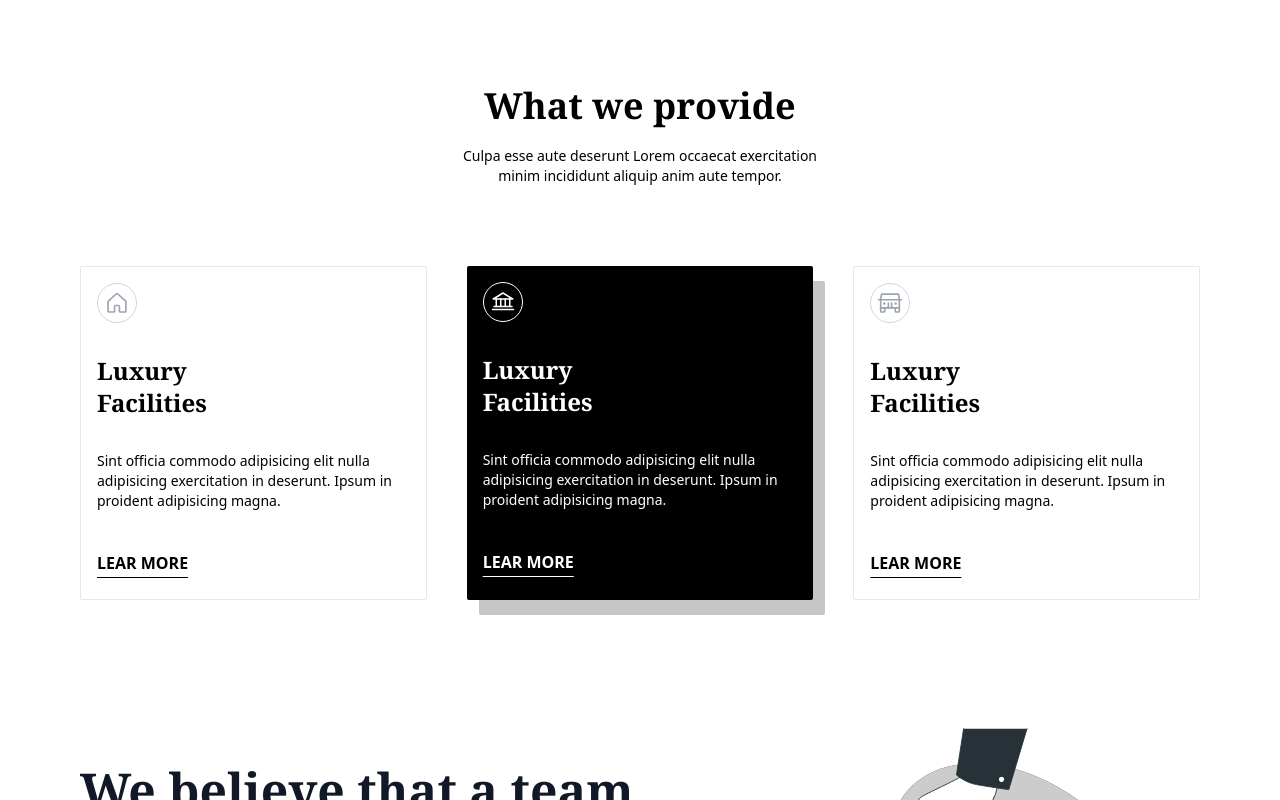
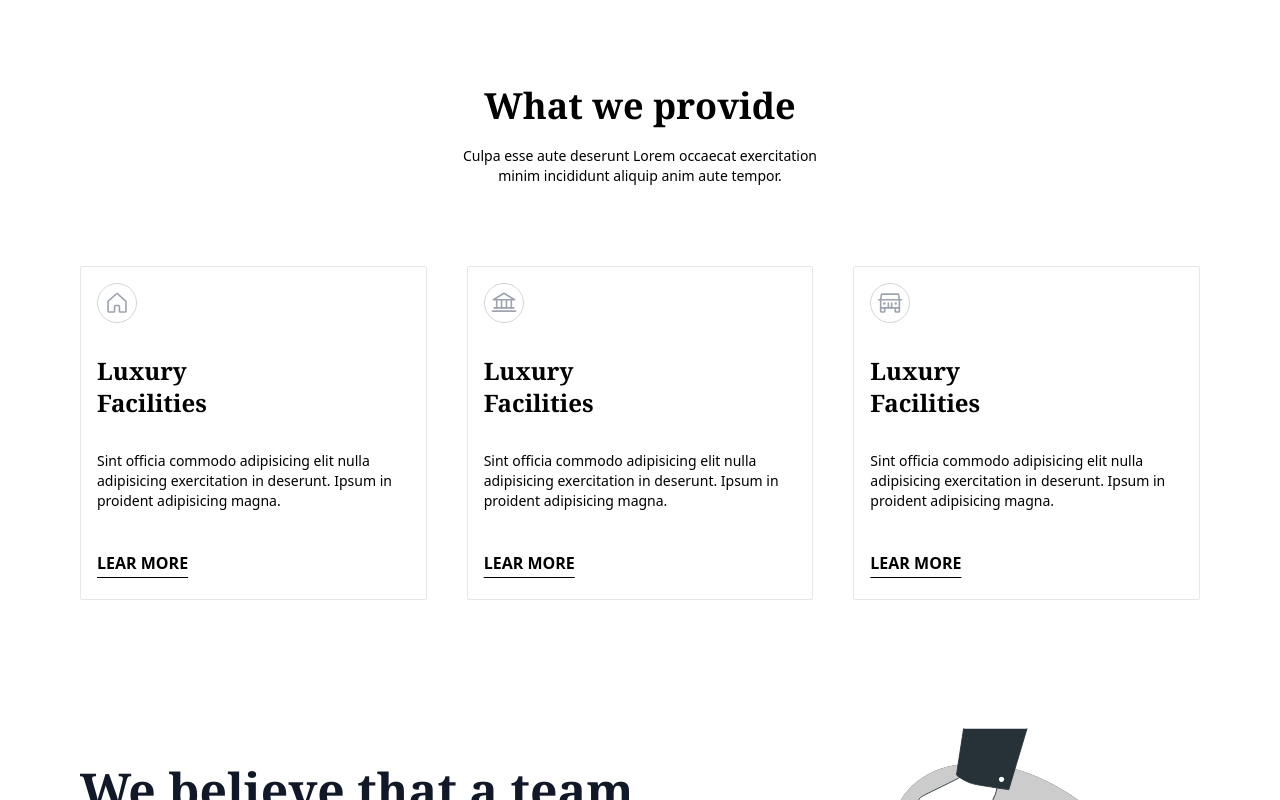
Before and after one commit to ngrpedro/sketchluxury, a React (Vite) app: page / in a window 1280 px wide. Shown: the part 600-1400 px from the top of the page. Built offline with nearby package versions, Linux system fonts and the light colour scheme.

Commit message:
cards services

```diff
--- /dev/null
+++ b/src/components/ServiceCards.jsx
@@ -0,0 +1,48 @@
+import React from 'react'
+import { Bank, House, Jeep } from 'phosphor-react'
+
+const ServiceCards = () => {
+
+    return (
+        <>
+            <div className='border border-gray-200 rounded-sm p-4 space-y-8 group hover:bg-black transition-all delay-100 hover:shaddow-card'>
+                <div className='border border-gray-300 rounded-full w-10 h-10
+                    flex items-center justify-center'>
+                    <House size={26} className="!text-gray-400" />
+                </div>
+                <h1 className='text-2xl w-40 font-bold font-noto group-hover:text-white'>Luxury Facilities</h1>
+                <p className='text-sm group-hover:text-white'>
+                    Sint officia commodo adipisicing elit nulla adipisicing exercitation
+                    in deserunt. Ipsum in proident adipisicing magna.
+                </p>
+                <a href="#" className='uppercase font-bold underline underline-offset-8 py-2 block group-hover:text-white'>lear more</a>
+            </div>
+            <div className='border border-gray-200 rounded-sm p-4 space-y-8 group hover:bg-black transition-all delay-100 hover:shaddow-card'>
+                <div className='border border-gray-300 rounded-full w-10 h-10
+                    flex items-center justify-center'>
+                    <Bank size={26} className="!text-gray-400" />
+                </div>
+                <h1 className='text-2xl w-40 font-bold font-noto group-hover:text-white'>Luxury Facilities</h1>
+                <p className='text-sm group-hover:text-white'>
+                    Sint officia commodo adipisicing elit nulla adipisicing exercitation
+                    in deserunt. Ipsum in proident adipisicing magna.
+                </p>
+                <a href="#" className='uppercase font-bold underline underline-offset-8 py-2 block group-hover:text-white'>lear more</a>
+            </div>
+            <div className='border border-gray-200 rounded-sm p-4 space-y-8 group hover:bg-black transition-all delay-100 hover:shaddow-card'>
+                <div className='border border-gray-300 rounded-full w-10 h-10
+                    flex items-center justify-center'>
+                    <Jeep size={26} className="!text-gray-400" />
+                </div>
+                <h1 className='text-2xl w-40 font-bold font-noto group-hover:text-white'>Luxury Facilities</h1>
+                <p className='text-sm group-hover:text-white'>
+                    Sint officia commodo adipisicing elit nulla adipisicing exercitation
+                    in deserunt. Ipsum in proident adipisicing magna.
+                </p>
+                <a href="#" className='uppercase font-bold underline underline-offset-8 py-2 block group-hover:text-white'>lear more</a>
+            </div>
+        </>
+    )
+}
+
+export default ServiceCards
--- a/src/index.css
+++ b/src/index.css
@@ -9,3 +9,8 @@
 .shaddowbutton {
   box-shadow: 5px 5px #c7c6c6;
 }
+
+
+.hover\:shaddow-card:hover {
+  box-shadow: 12px 15px #c7c6c6;
+}
--- a/src/sections/Services.jsx
+++ b/src/sections/Services.jsx
@@ -1,5 +1,6 @@
 import { Bank, House, Jeep } from 'phosphor-react'
 import React from 'react'
+import ServiceCards from '../components/ServiceCards'
 
 const Services = () => {
     return (
@@ -12,44 +13,7 @@ const Services = () => {
             </div>
 
             <div className='grid grid-cols-1 md:grid-cols-3 gap-10 pt-20'>
-                <div className='border border-gray-200 rounded-sm p-4 space-y-8'>
-                    <div className='border border-gray-300 rounded-full w-10 h-10
-                    flex items-center justify-center'>
-                        <House size={26} className="!text-gray-400" />
-                    </div>
-                    <h1 className='text-2xl w-40 font-bold font-noto'>Luxury Facilities</h1>
-                    <p className='text-sm'>
-                        Sint officia commodo adipisicing elit nulla adipisicing exercitation
-                        in deserunt. Ipsum in proident adipisicing magna.
-                    </p>
-                    <a href="#" className='uppercase font-bold underline underline-offset-8 py-2 block'>lear more</a>
-                </div>
-
-                <div className='rounded-sm p-4 space-y-8 bg-black text-white' style={{ boxShadow: "12px 15px #c7c6c6" }}>
-                    <div className='border border-white rounded-full w-10 h-10
-                    flex items-center justify-center'>
-                        <Bank size={24} className="!text-white" />
-                    </div>
-                    <h1 className='text-2xl w-40 font-bold font-noto'>Luxury Facilities</h1>
-                    <p className='text-sm'>
-                        Sint officia commodo adipisicing elit nulla adipisicing exercitation
-                        in deserunt. Ipsum in proident adipisicing magna.
-                    </p>
-                    <a href="#" className='uppercase font-bold underline underline-offset-8 py-2 block'>lear more</a>
-                </div>
-
-                <div className='border border-gray-200 rounded-sm p-4 space-y-8'>
-                    <div className='border border-gray-300 rounded-full w-10 h-10
-                    flex items-center justify-center'>
-                        <Jeep size={26} className="!text-gray-400" />
-                    </div>
-                    <h1 className='text-2xl w-40 font-bold font-noto'>Luxury Facilities</h1>
-                    <p className='text-sm'>
-                        Sint officia commodo adipisicing elit nulla adipisicing exercitation
-                        in deserunt. Ipsum in proident adipisicing magna.
-                    </p>
-                    <a href="#" className='uppercase font-bold underline underline-offset-8 py-2 block'>lear more</a>
-                </div>
+                <ServiceCards />
             </div>
         </div>
     )
```
